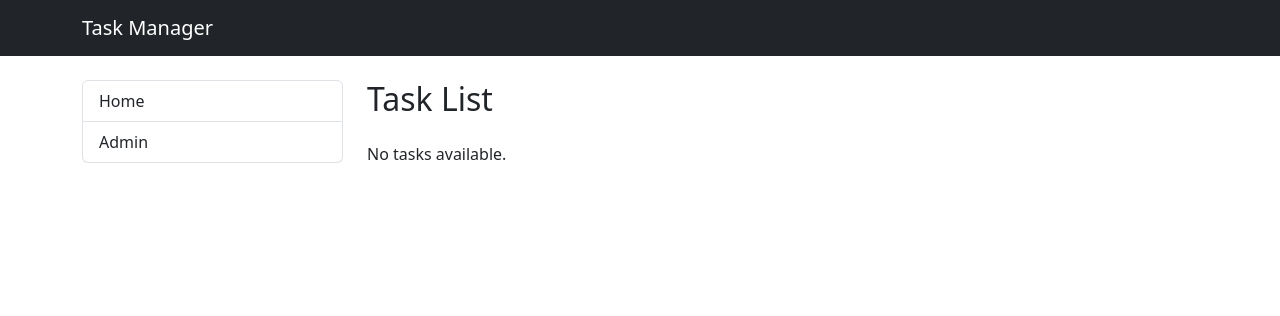
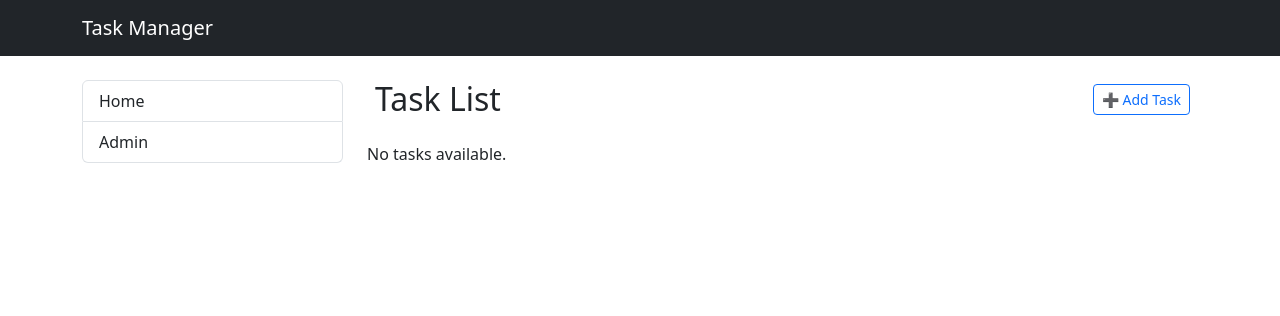
Before and after one commit to HappyDen08/task-manager, a Django app: page / in a window 1280 px wide. Shown: the top 316 px of the page. Run offline with Django 5.2, Linux system fonts and the light colour scheme; data that the repository does not hold is empty.

Commit message:
add button for add new task

```diff
--- a/templates/task/task_list.html
+++ b/templates/task/task_list.html
@@ -3,7 +3,12 @@
 {% block title %}Task List{% endblock %}
 
 {% block content %}
-    <h2 class="mb-4">Task List</h2>
+    <div class="d-flex justify-content-between align-items-center mb-4 px-2">
+        <h2 class="mb-0">Task List</h2>
+        <a href="{% url 'task:task_create' %}" class="btn btn-sm btn-outline-primary">
+            ➕ Add Task
+        </a>
+    </div>
 
     {% if task_list %}
         <div class="list-group">
@@ -24,15 +29,23 @@
                         <span id="short-desc-{{ task.id }}">{{ task.description|truncatewords:20 }}</span>
                         <span id="full-desc-{{ task.id }}" style="display: none;">{{ task.description }}</span>
                         {% if task.description|length > 100 %}
-                            <button class="btn btn-sm btn-link p-0" onclick="toggleDescription({{ task.id }})" id="toggle-btn-{{ task.id }}">More</button>
+                            <button type="button"
+                                    class="btn btn-sm btn-link p-0"
+                                    onclick="toggleDescription({{ task.id }})"
+                                    id="toggle-btn-{{ task.id }}">More</button>
                         {% endif %}
                     </p>
 
-                    <small>
-                        Type: {{ task.task_type.name }} |
-                        Priority: {{ task.priority }} |
-                        Completed: {% if task.is_completed %}✅{% else %}❌{% endif %}
-                    </small>
+                    <div class="d-flex justify-content-between align-items-center">
+                        <small>
+                            Type: {{ task.task_type.name }} |
+                            Priority: {{ task.priority }} |
+                            Completed: {% if task.is_completed %}✅{% else %}❌{% endif %}
+                        </small>
+                        <a href="{% url 'task:task_detail' task.id %}" class="btn btn-sm btn-outline-primary">
+                            See detail
+                        </a>
+                    </div>
                 </div>
             {% endfor %}
         </div>
```
